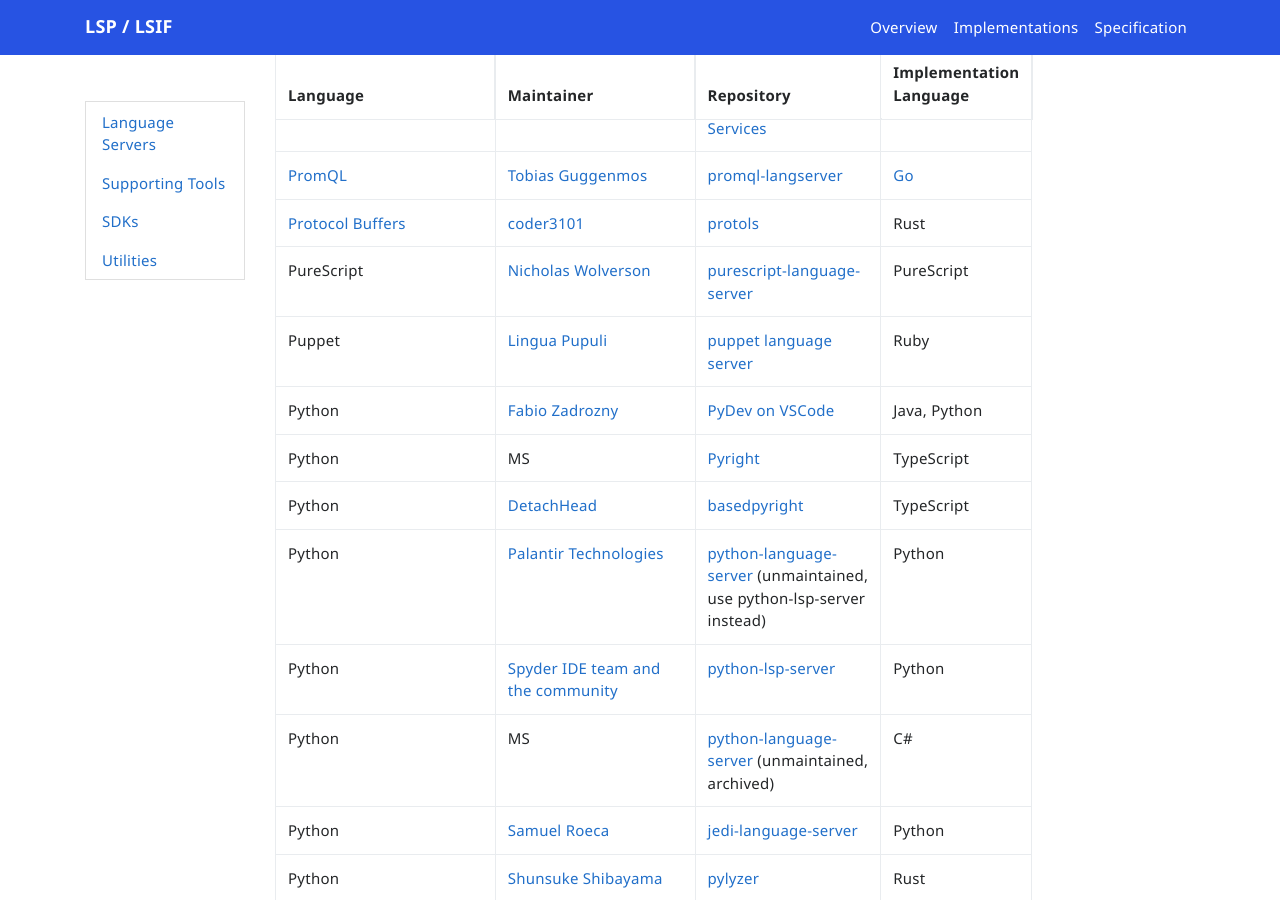
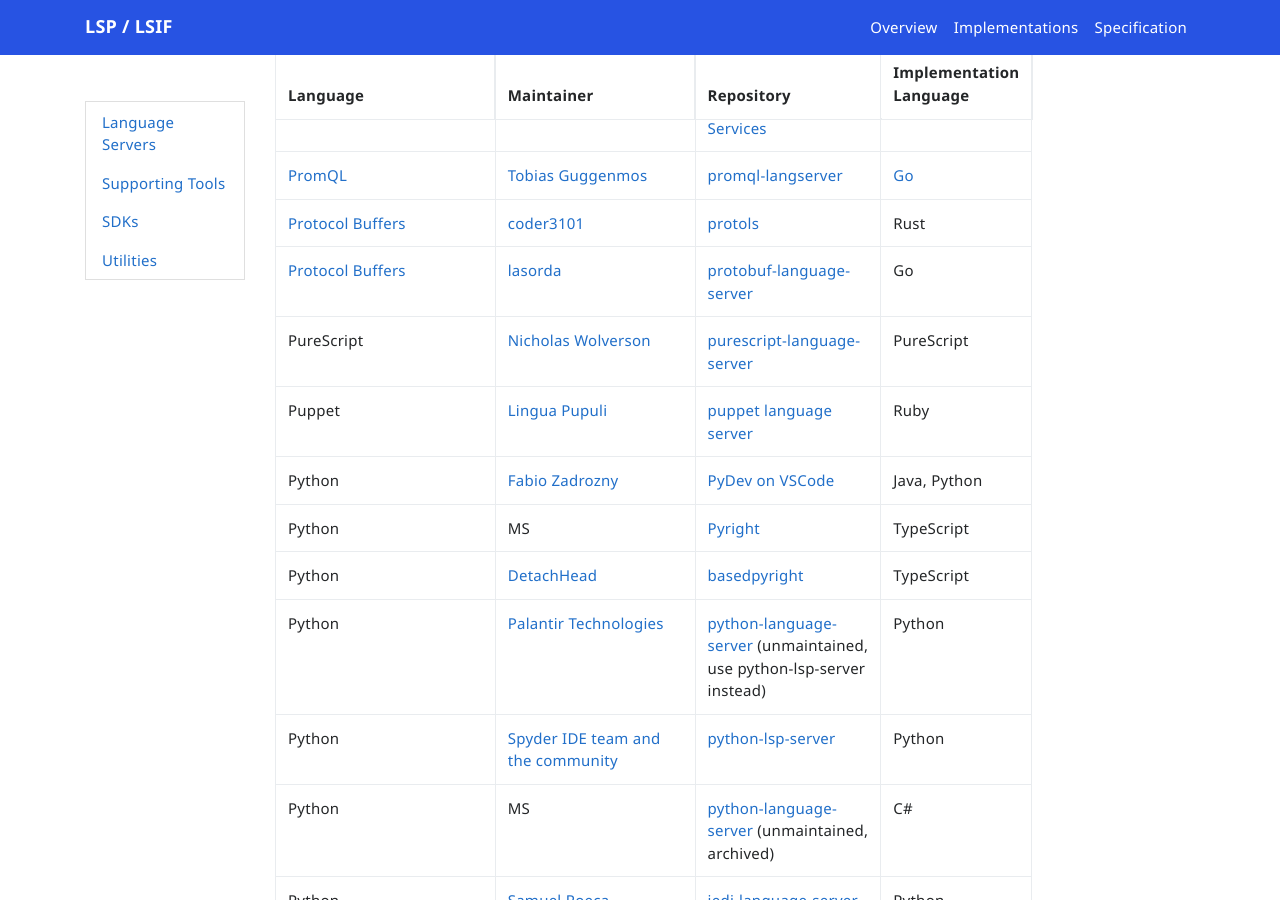
Before and after one commit to microsoft/language-server-protocol, a Jekyll site: the page built from _implementors/servers.md, in a window 1280 px wide and 900 px high, scrolled down 9432 px. Built offline with Jekyll 4.4.1, drawn with Linux system fonts in a browser that asks for light colours; nearby versions of some CDN libraries; comment, search, counter and statistics services are not loaded.

Commit message:
one more

```diff
--- a/_implementors/servers.md
+++ b/_implementors/servers.md
@@ -175,6 +175,7 @@
 | PowerShell | MS | [PowerShell Editor Services](https://github.com/PowerShell/PowerShellEditorServices) | C# |
 | [PromQL](https://prometheus.io/docs/prometheus/latest/querying/basics/) | [Tobias Guggenmos](https://github.com/slrtbtfs) | [promql-langserver](https://github.com/prometheus-community/promql-langserver) | [Go](https://golang.org/) |
 | [Protocol Buffers](https://protobuf.dev/) | [coder3101](https://github.com/coder3101/protols) | [protols](https://github.com/coder3101/protols) | Rust |
+| [Protocol Buffers](https://protobuf.dev/) | [lasorda](https://github.com/lasorda) | [protobuf-language-server](https://github.com/lasorda/protobuf-language-server) | Go |
 | PureScript | [Nicholas Wolverson](https://github.com/nwolverson) | [purescript-language-server](https://github.com/nwolverson/purescript-language-server) | PureScript |
 | Puppet| [Lingua Pupuli](https://github.com/lingua-pupuli) | [puppet language server](https://github.com/lingua-pupuli/puppet-editor-services) | Ruby |
 | Python| [Fabio Zadrozny](https://github.com/fabioz/) | [PyDev on VSCode](http://www.pydev.org/vscode/index.html) | Java, Python |
```
